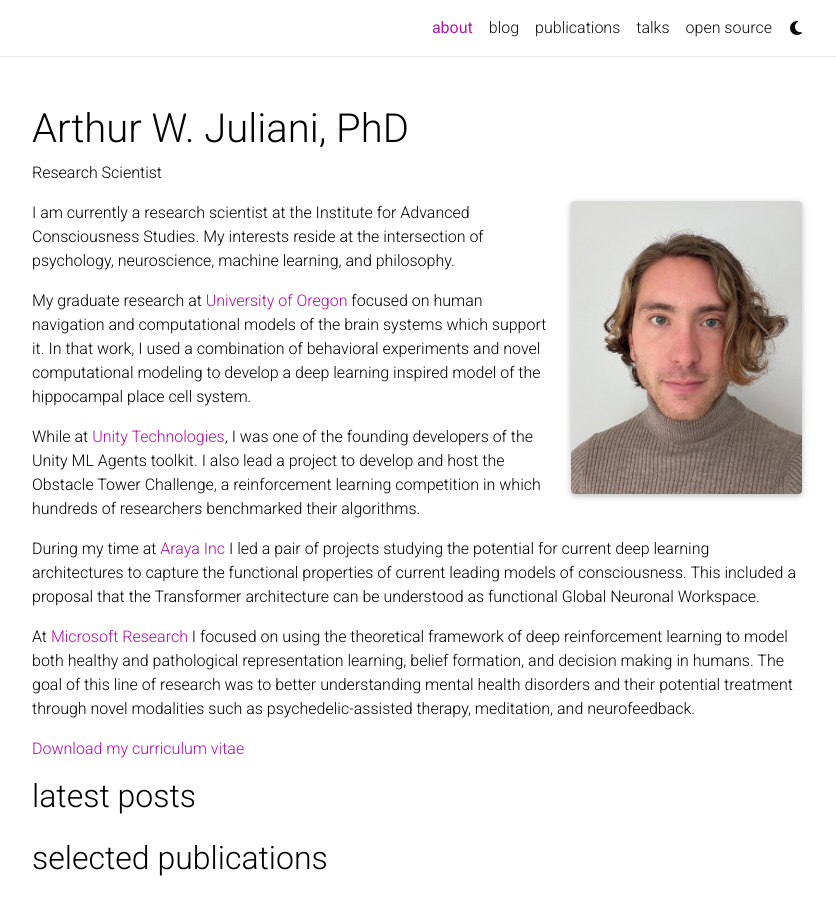
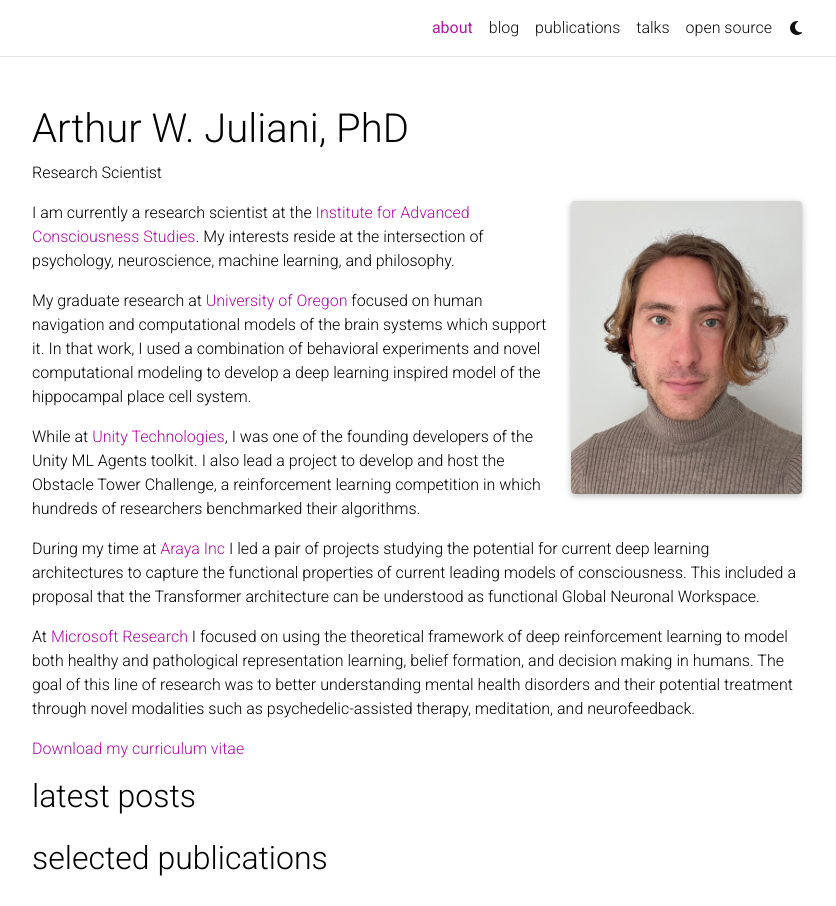
Before and after one commit to awjuliani/awjuliani.github.io, a Jekyll site: the page built from _pages/about.md, in a window 1280 px wide and 1176 px high, cut to the strip 0-906 px from the top of the window. Shown: the whole strip, without its empty margins (223-1059 px from the left). Built offline with Jekyll 4.4.1, drawn with Linux system fonts in a browser that asks for light colours; full-size pictures stand in for the smaller copies a plugin makes; comment, search, counter and statistics services are not loaded; a style sheet for code colours, icons or effects is not loaded; part of the change alters nothing that is shown.

Commit message:
Add link

```diff
--- a/_pages/about.md
+++ b/_pages/about.md
@@ -16,7 +16,7 @@ selected_papers: true # includes a list of papers marked as "selected={true}"
 social: true  # includes social icons at the bottom of the page
 ---
 
-I am currently a research scientist at the Institute for Advanced Consciousness Studies. My interests reside at the intersection of psychology, neuroscience, machine learning, and philosophy.
+I am currently a research scientist at the [Institute for Advanced Consciousness Studies](https://advancedconsciousness.org/). My interests reside at the intersection of psychology, neuroscience, machine learning, and philosophy.
 
 My graduate research at [University of Oregon](https://www.uoregon.edu/) focused on human navigation and computational models of the brain systems which support it. In that work, I used a combination of behavioral experiments and novel computational modeling to develop a deep learning inspired model of the hippocampal place cell system.
 
```
